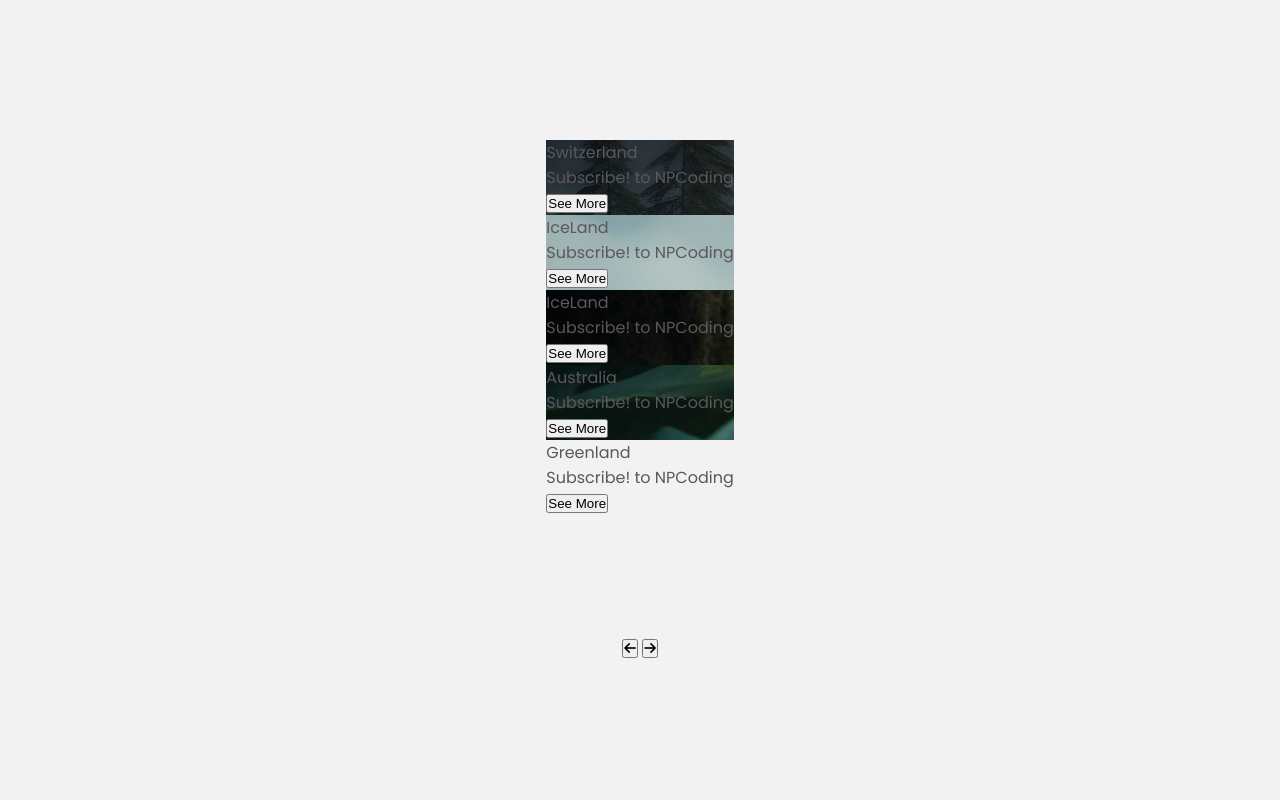
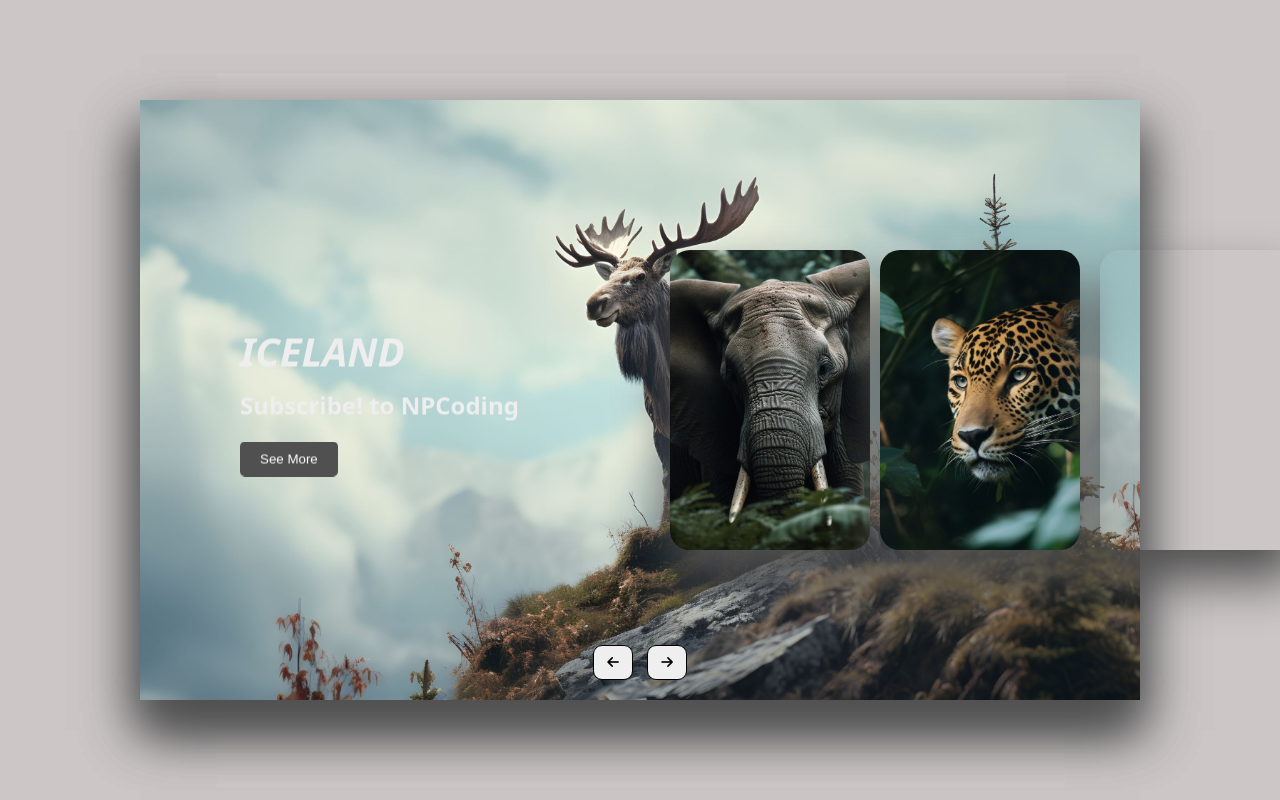
Before and after one commit to PasinduMadushanDias/web_tutorial_practices, a plain HTML site: page Day_08/index.html in a window 1280 px wide. Drawn offline with nearby package versions, Linux system fonts and the light colour scheme; files that its build step writes are made by us from their sources; a script that the page names is missing; files whose address does not match are found by name.

Commit message:
adding css file

```diff
--- a/Day_08/index.html
+++ b/Day_08/index.html
@@ -11,7 +11,7 @@
       crossorigin="anonymous"
       referrerpolicy="no-referrer"
     />
-    <link rel="stylesheet" href="style.css">
+    <link rel="stylesheet" href="styles.css">
   </head>
   <body>
     <div class="container">
--- /dev/null
+++ b/Day_08/styles.css
@@ -0,0 +1,145 @@
+* {
+    margin: 0;
+    padding: 0;
+    box-sizing: border-box;
+}
+
+body {
+    background: #ccc6c6;
+}
+
+.container {
+    position: absolute;
+    top: 50%;
+    left: 50%;
+    transform: translate(-50%, -50%);
+    width: 1000px;
+    height: 600px;
+    background: #f5f5f5;
+    box-shadow: 0 30px 50px #dbdbdd;
+}
+
+.container .slide .item {
+    width: 200px;
+    height: 300px;
+    position: absolute;
+    top: 50%;
+    transform: translate(0, -50%);
+    border-radius: 20px;
+    box-shadow: 0 30px 50px #505050;
+    background-position: 50% 50%;
+    background-size: cover;
+    display: inline-block;
+    transition: 0.5s;
+}
+
+
+.slide .item:nth-child(1),
+.slide .item:nth-child(2) {
+    top: 0;
+    right: 0;
+    transform: translate(0, 0);
+    border-radius: 0;
+    width: 100%;
+    height: 100%;
+}
+
+.slide .item:nth-child(3) {
+    top: 50%;
+    left: calc(50% + 30px);
+}
+
+.slide .item:nth-child(4) {
+    right: calc(50% - 440px);
+}
+
+.slide .item:nth-child(5) {
+    right: calc(50% - 660px);
+}
+
+.slide .item:nth-child(n + 6) {
+    right: calc(50% - 880px);
+    opacity: 0;
+}
+
+.item .content {
+    position: absolute;
+    top: 50%;
+    left: 100px;
+    width: 360px;
+    text-align: left;
+    color: #eee;
+    transform: translate(0, -50%);
+    font-family: system-ui;
+    display: none;
+}
+
+.slide .item:nth-child(2) .content {
+    display: block;
+}
+
+.content .name {
+    font-size: 40px;
+    text-transform: uppercase;
+    font-weight: bold;
+    font-style: italic;
+    opacity: 0;
+    animation: animate 1s ease-in-out 1 forwards;
+}
+
+.content .des {
+    margin-top: 10px;
+    margin-bottom: 20px;
+    opacity: 0;
+    font-weight: bold;
+    font-size: 1.5rem;
+    animation: animate 1s ease-in-out 0.6s 1 forwards;
+}
+
+.content button {
+    padding: 10px 20px;
+    border: none;
+    cursor: pointer;
+    opacity: 0;
+    background:#505050;
+    color: #fff;
+    border-radius: 5px;
+    animation: animate 1s ease-in-out 0.6s 1 forwards;
+}
+
+.button {
+    width: 100%;
+    text-align: center;
+    position: absolute;
+    bottom: 20px;
+}
+
+.button button {
+    width: 40px;
+    height: 35px;
+    border-radius: 9px;
+    border: none;
+    cursor: pointer;
+    margin: 0 5px;
+    border: 1px solid #000;
+    transition: 0.3s;
+}
+
+.button button:hover {
+    background: #ababab;
+    color: #fff;
+}
+
+@keyframes animate {
+    from {
+        opacity: 0;
+        transform: translate(0, 100px);
+        filter: blur(33px);
+    }
+
+    to {
+        opacity: 1;
+        transform: translate(0);
+        filter: blur(0);
+    }
+}
```
Also changed, not shown: Day_08/script.js (added).
